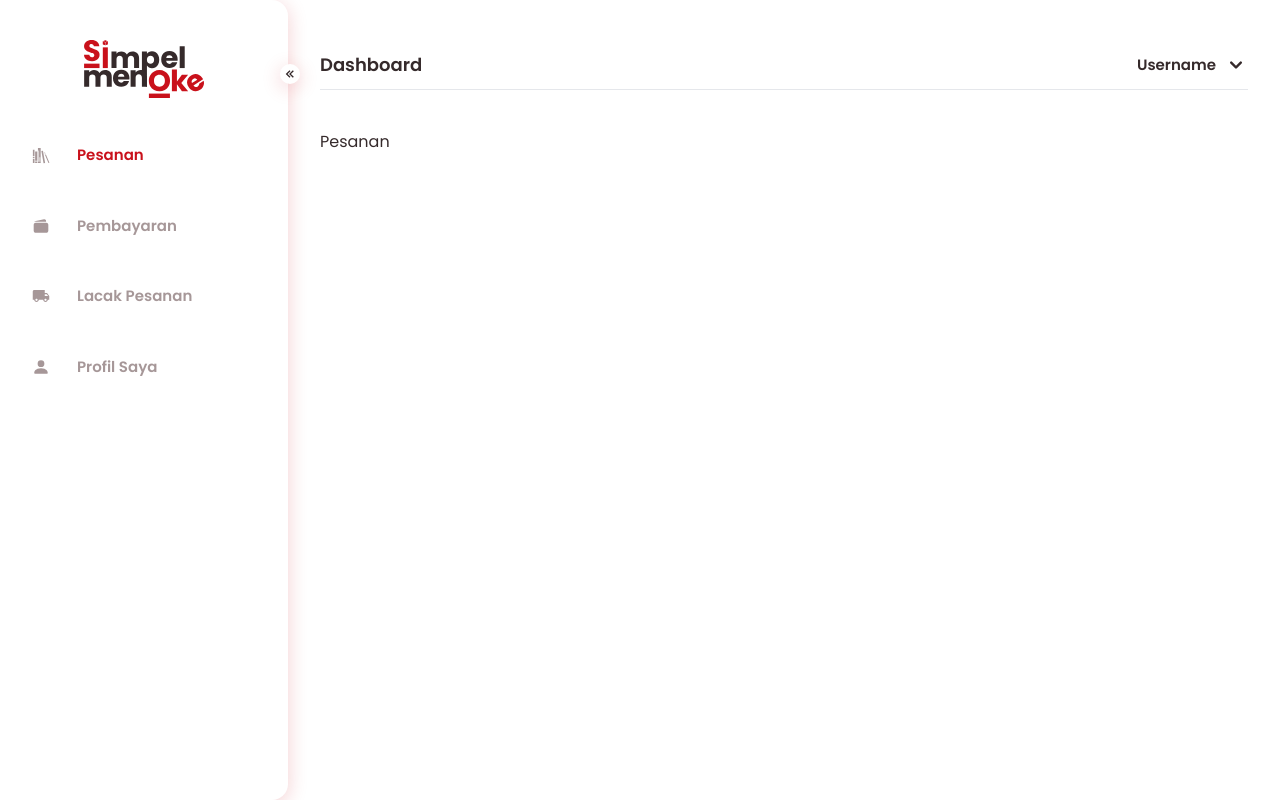
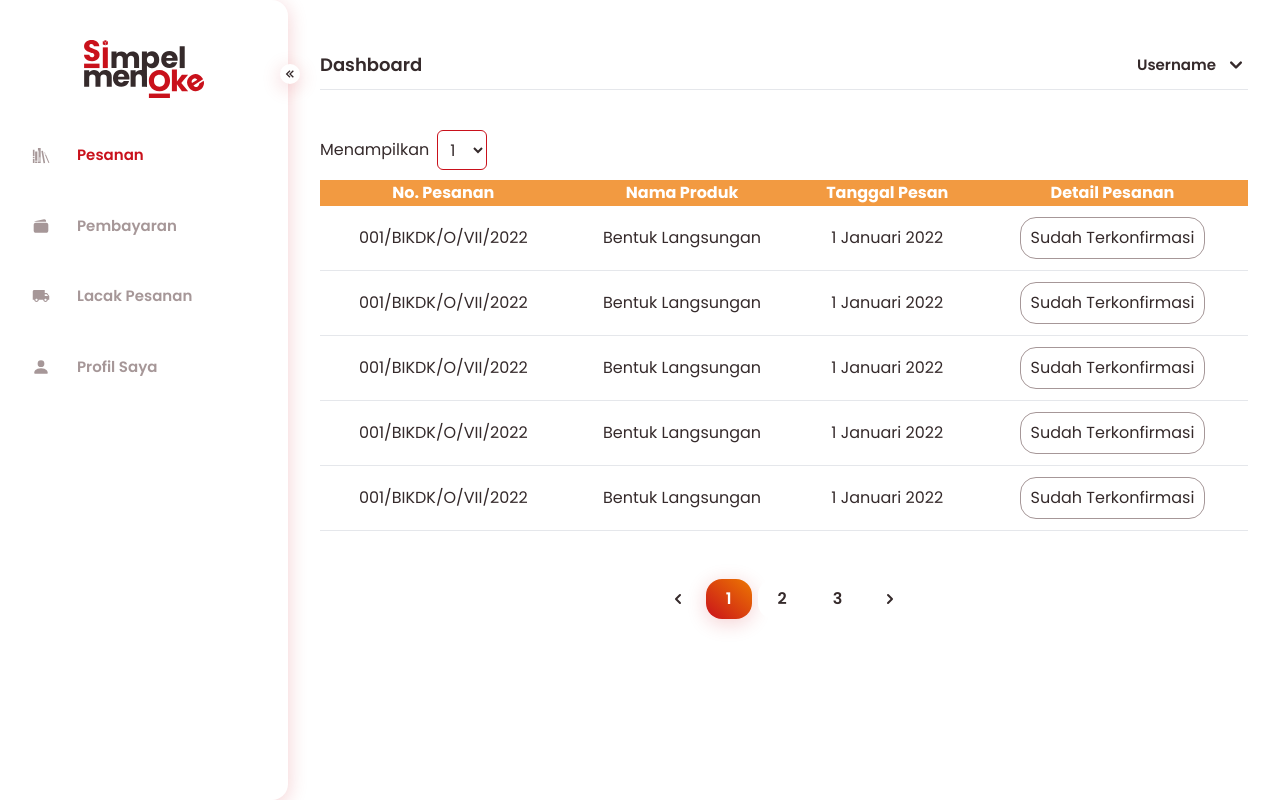
Before and after one commit to ivannoard/simpelmen-fe, a React (Create React App) app: page /dashboard/pesanan in a window 1280 px wide. Built offline with nearby package versions, Linux system fonts and the light colour scheme; sample sign-in values are in the browser's storage.

Commit message:
slicing pesanan && detail pesanan

```diff
--- a/src/App.js
+++ b/src/App.js
@@ -72,6 +72,14 @@ function App() {
             }
           />
           <Route
+            path="/dashboard/detail/:pesananId"
+            element={
+              <ProtectingRoute>
+                <Dashboard />
+              </ProtectingRoute>
+            }
+          />
+          <Route
             path="/dashboard/pembayaran"
             element={
               <ProtectingRoute>
--- /dev/null
+++ b/src/pages/User/DetailPesanan.jsx
@@ -0,0 +1,144 @@
+import React from "react";
+import { HiOutlineArrowSmLeft } from "react-icons/hi";
+import { useNavigate, useParams } from "react-router-dom";
+import svg from "../../assets/svg";
+
+const DetailPesanan = () => {
+  const { pesananId } = useParams();
+
+  const navigate = useNavigate();
+  function printInvoice(e) {
+    e.preventDefault();
+  }
+  return (
+    <>
+      <section className="overflow-x-auto w-[1440px] lg:w-full">
+        <div className="mb-5">
+          <div className="flex items-center mb-3">
+            <HiOutlineArrowSmLeft className="text-2xl mr-3" />
+            <span
+              className="leading-10 cursor-pointer"
+              onClick={() => navigate(-1)}
+            >
+              Kembali
+            </span>
+          </div>
+          {/* content detail pesanan */}
+          <div className="flex mt-4">
+            <div className="w-1/3 bg-red-500">
+              <h6>Detail Pesanan</h6>
+              <img src={svg.karton} alt="ini-gambar" className="my-5" />
+              <div className="product-title mb-5">
+                <p>Dus Offset</p>
+                <p className="font-semibold">Bentuk Langsungan</p>
+              </div>
+              <div className="product-order-number mb-5">
+                <p>No. Pesanan</p>
+                <p className="font-semibold">001/BIKDK/O/VII/2022</p>
+              </div>
+              <div className="product-order mb-5">
+                <p>Tanggal Pesan</p>
+                <p className="font-semibold">1 Januari 2022</p>
+              </div>
+              <button
+                onClick={(e) => printInvoice(e)}
+                className="button-fill !w-[178px] !h-[40px] !rounded-2xl !px-[20px] !py-[8px] !text-sm "
+              >
+                Cetak Formulir PO
+              </button>
+            </div>
+            <div className="w-2/3 bg-blue-500">
+              <h6>Spesifikasi Produk</h6>
+              {/* <table className="w-full mt-5 mb-3">
+                <tr>
+                  <td className="py-[10px]">Ukuran</td>
+                  <td className="py-[10px]">10x12x8cm</td>
+                </tr>
+                <tr>
+                  <td className="py-[10px]">Bahan</td>
+                  <td className="py-[10px]">Duplex 350 gram</td>
+                </tr>
+                <tr>
+                  <td className="py-[10px]">Desain</td>
+                  <td className="py-[10px]">Swadesain</td>
+                </tr>
+                <tr>
+                  <td className="py-[10px]">Laminasi</td>
+                  <td className="py-[10px]">Laminasi Doff</td>
+                </tr>
+                <tr>
+                  <td className="py-[10px]">Jumlah Pesanan</td>
+                  <td className="py-[10px]">500pcs</td>
+                </tr>
+                <tr>
+                  <td className="py-[10px]">Retribusi</td>
+                  <td className="py-[10px]">Rp.125.000</td>
+                </tr>
+              </table> */}
+              <div className="specification my-5">
+                <div className="flex">
+                  <div className="w-1/2">Nama</div>
+                  <div className="w-1/2">Roikhatul Miskiyah</div>
+                </div>
+                <div className="flex my-[10px]">
+                  <div className="w-1/2">Bahan</div>
+                  <div className="w-1/2">Duplex 350 gram</div>
+                </div>
+                <div className="flex my-[10px]">
+                  <div className="w-1/2">Desain</div>
+                  <div className="w-1/2">Swadesain</div>
+                </div>
+                <div className="flex my-[10px]">
+                  <div className="w-1/2">Laminasi</div>
+                  <div className="w-1/2">Laminasi Doff</div>
+                </div>
+                <div className="flex my-[10px]">
+                  <div className="w-1/2">Jumlah Pesanan</div>
+                  <div className="w-1/2">500pcs</div>
+                </div>
+                <div className="flex my-[10px]">
+                  <div className="w-1/2">Retribusi</div>
+                  <div className="w-1/2">Rp.125.000</div>
+                </div>
+              </div>
+              <h6>Pengiriman</h6>
+              <div className="shipping mb-5">
+                <div className="flex mb-5">
+                  <div className="w-1/2">Nama</div>
+                  <div className="w-1/2">Roikhatul Miskiyah</div>
+                </div>
+                <div className="flex mb-5">
+                  <div className="w-1/2">Nama IKM</div>
+                  <div className="w-1/2">Ikha Catering</div>
+                </div>
+                <div className="flex mb-5">
+                  <div className="w-1/2">No. Handphone</div>
+                  <div className="w-1/2">081-1234-5678</div>
+                </div>
+                <div className="flex mb-5">
+                  <div className="w-1/2">Alamat</div>
+                  <div className="w-1/2">
+                    Jl. Bukit Raya No. 1, Banyumanik, Kota Semarang, Jawa Tengah
+                    123456
+                  </div>
+                </div>
+                <div className="flex mb-5">
+                  <div className="w-1/2">Pengiriman</div>
+                  <div className="w-1/2">Dikirim</div>
+                </div>
+              </div>
+              <h6>Desain</h6>
+              <div className="buttons">
+                <button className="button-fill">Konfirmasi Desain</button>
+                <button className="button-white">Hapus Desain</button>
+                <button className="button-white">Ganti Desain</button>
+              </div>
+            </div>
+          </div>
+        </div>
+      </section>
+    </>
+  );
+};
+
+export default DetailPesanan;
--- a/src/pages/User/Pesanan.jsx
+++ b/src/pages/User/Pesanan.jsx
@@ -1,7 +1,75 @@
 import React from "react";
-
+import { HiChevronRight, HiChevronLeft } from "react-icons/hi";
+import { useNavigate } from "react-router-dom";
 const Pesanan = () => {
-  return <div>Pesanan</div>;
+  const navigate = useNavigate();
+  return (
+    <>
+      <section>
+        <div className="flex gap-2 items-center">
+          <label htmlFor="sorting">Menampilkan</label>
+          <select
+            name="sorting"
+            id="sorting"
+            className="w-[50px] rounded-md h-10 p-2 bg-white border border-primary-900"
+          >
+            <option value="1">1</option>
+            <option value="2">2</option>
+            <option value="3">3</option>
+          </select>
+        </div>
+        <div className="mt-[10px]">
+          <table className="text-center w-[1440px] lg:w-full">
+            <thead>
+              <tr>
+                <th className="bg-[#F29A41] text-white">No. Pesanan</th>
+                <th className="bg-[#F29A41] text-white">Nama Produk</th>
+                <th className="bg-[#F29A41] text-white">Tanggal Pesan</th>
+                <th className="bg-[#F29A41] text-white">Detail Pesanan</th>
+              </tr>
+            </thead>
+            <tbody>
+              {[1, 2, 3, 4, 5].map((item) => (
+                <tr key={item} className="border-b">
+                  <td className="py-5">001/BIKDK/O/VII/2022</td>
+                  <td className="py-5">Bentuk Langsungan</td>
+                  <td className="py-5">1 Januari 2022</td>
+                  <td>
+                    <button
+                      onClick={() => navigate(`/dashboard/detail/${item}`)}
+                      className="border border-secondary-800 rounded-2xl px-[10px] py-2"
+                    >
+                      Sudah Terkonfirmasi
+                    </button>
+                  </td>
+                </tr>
+              ))}
+            </tbody>
+          </table>
+        </div>
+        <nav
+          className="flex justify-center items-center gap-x-[.375rem] py-2 mt-10"
+          aria-label="pagination"
+        >
+          <button className="button-white-sm !shadow-none hover:!shadow-red !text-xs xs:!text-base !px-3">
+            <HiChevronLeft className="!text-base xs:!text-xl" />
+          </button>
+          <button className="button-gradient-sm !text-xs xs:!text-base">
+            1
+          </button>
+          <button className="button-white-sm !shadow-none hover:!shadow-red !text-xs xs:!text-base">
+            2
+          </button>
+          <button className="button-white-sm !shadow-none hover:!shadow-red !text-xs xs:!text-base">
+            3
+          </button>
+          <button className="button-white-sm !shadow-none hover:!shadow-red !text-xs xs:!text-base !px-3">
+            <HiChevronRight className="!text-base xs:!text-xl" />
+          </button>
+        </nav>
+      </section>
+    </>
+  );
 };
 
 export default Pesanan;
--- a/src/pages/User/index.jsx
+++ b/src/pages/User/index.jsx
@@ -1,5 +1,5 @@
 import React, { useEffect, useState } from "react";
-import { useLocation } from "react-router-dom";
+import { useLocation, useParams } from "react-router-dom";
 import svg from "../../assets/svg";
 import Navbar from "./components/Navbar";
 import Sidebar from "./components/Sidebar";
@@ -8,16 +8,20 @@ import Pembayaran from "./Pembayaran";
 import Pesanan from "./Pesanan";
 import Profile from "./Profile";
 import { BiChevronsRight, BiChevronsLeft } from "react-icons/bi";
+import DetailPesanan from "./DetailPesanan";
 
 const Dashboard = () => {
   const [toggle, setToggle] = useState(true);
   const { pathname } = useLocation();
   const [content, setContent] = useState();
+  const { pesananId } = useParams();
 
   useEffect(() => {
     switch (pathname.split("/")[2]) {
       case "pesanan":
         return setContent(<Pesanan />);
+      case "detail":
+        return setContent(<DetailPesanan />);
       case "pembayaran":
         return setContent(<Pembayaran />);
       case "lacak-pesanan":
@@ -27,7 +31,7 @@ const Dashboard = () => {
       default:
         break;
     }
-  }, [pathname]);
+  }, [pathname, pesananId]);
 
   return (
     <>
```
